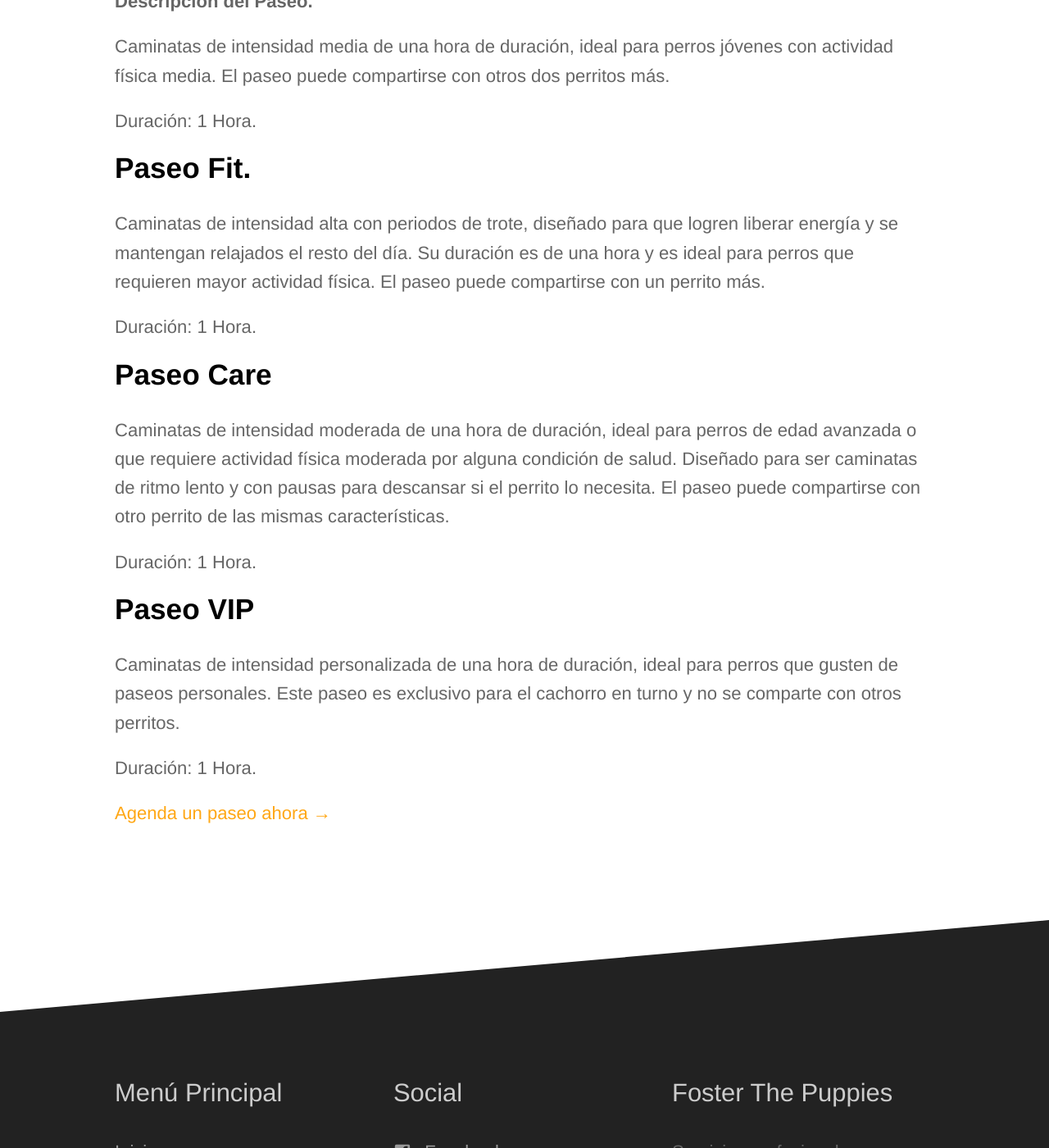
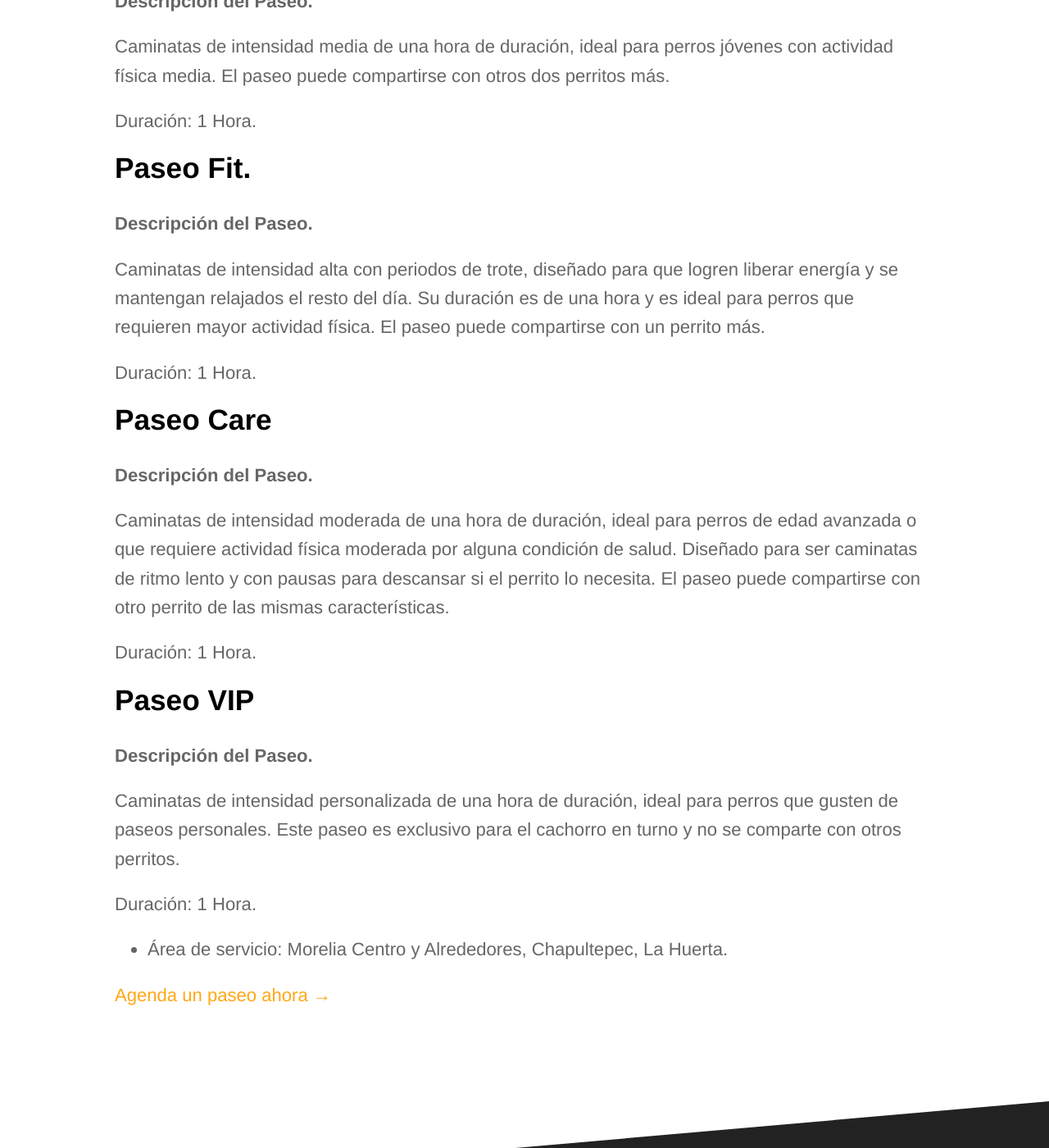
Before and after one commit to FosterThe/Foster, a Jekyll site: the page built from _clients/Paseos.md, in a window 1280 px wide and 1400 px high, scrolled down 1140 px. Shown: the whole window at 82% size. Built offline with Jekyll 4.4.1, drawn with Linux system fonts in a browser that asks for light colours.

Commit message:
Update Paseos.md

```diff
--- a/_clients/Paseos.md
+++ b/_clients/Paseos.md
@@ -12,20 +12,33 @@ Caminatas de intensidad media de una hora de duración, ideal para perros jóven
 
 Duración: 1 Hora.
 
+
 ## **Paseo Fit.**
+
+**Descripción del Paseo.**
 
 Caminatas de intensidad alta con periodos de trote, diseñado para que logren liberar energía y se mantengan relajados el resto del día. Su duración es de una hora y es ideal para perros que requieren mayor actividad física. El paseo puede compartirse con un perrito más.
 
 Duración: 1 Hora.
 
+
 ## **Paseo Care**
+
+**Descripción del Paseo.**
 
 Caminatas de intensidad moderada de una hora de duración, ideal para perros de edad avanzada o que requiere actividad física moderada por alguna condición de salud. Diseñado para ser caminatas de ritmo lento y con pausas para descansar si el perrito lo necesita. El paseo puede compartirse con otro perrito de las mismas características.
 
 Duración: 1 Hora.
 
+
 ## **Paseo VIP**
+
+**Descripción del Paseo.**
 
 Caminatas de intensidad personalizada de una hora de duración, ideal para perros que gusten de paseos personales. Este paseo es exclusivo para el cachorro en turno y no se comparte con otros perritos.
 
 Duración: 1 Hora.
+
+
+* Área de servicio:
+Morelia Centro y Alrededores, Chapultepec, La Huerta.
```
